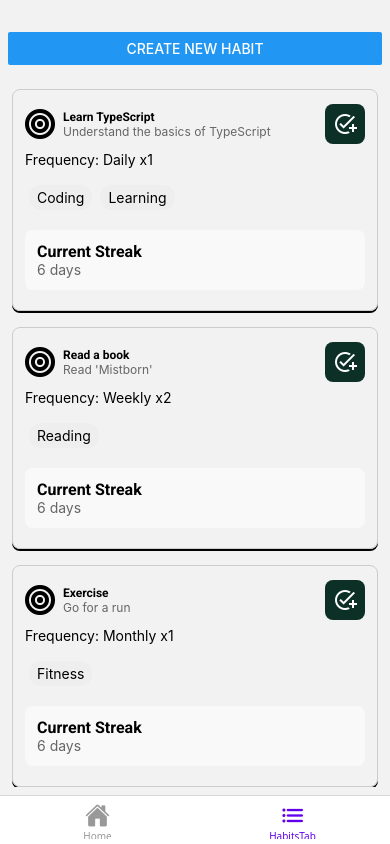
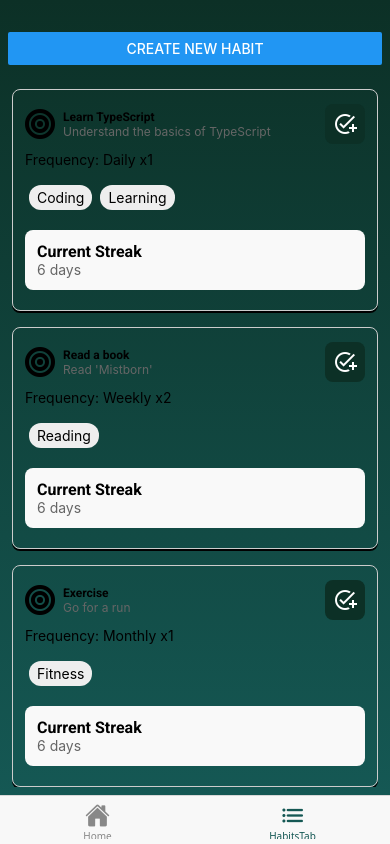
Before and after one commit to DiegoRojo99/Objexy, a React Native app: screen /HabitsTab in a window 390 px wide. Built offline with nearby package versions, Linux system fonts and the light colour scheme.

Commit message:
Add gradient to all screens

```diff
--- a/App.tsx
+++ b/App.tsx
@@ -7,6 +7,8 @@ import { createBottomTabNavigator } from '@react-navigation/bottom-tabs';
 import { Ionicons } from '@expo/vector-icons';
 import { Text, View } from 'react-native';
 import { StatusBar } from 'expo-status-bar';
+import { GradientBackground } from './components/bg/GradientBackground';
+import Colors from './lib/colors/Colors';
 
 const Stack = createNativeStackNavigator();
 const BottomTabs = createBottomTabNavigator();
@@ -19,10 +21,10 @@ export default function App() {
 
   const TabScreenOptions = {
     headerShown: false,
-    tabBarActiveTintColor: '#6200ee',
-    tabBarInactiveTintColor: '#999',
+    tabBarActiveTintColor: Colors.secondary,
+    tabBarInactiveTintColor: Colors.inactive,
     tabBarStyle: {
-      backgroundColor: '#fff',
+      backgroundColor: Colors.tabBackground,
       borderTopWidth: 1,
       elevation: 0,
       marginBottom: 0,
@@ -31,18 +33,15 @@ export default function App() {
 
   const commonScreenOptions = {
     headerShown: false,
-    contentStyle: {
-      paddingTop: 32,
-      paddingHorizontal: 8,
-      flex: 1,
-    },
   };
 
   function HomeScreen() {
     return (
-      <View style={{ flex: 1, justifyContent: 'center', alignItems: 'center' }}>
-        <Text>Home Screen</Text>
-      </View>
+      <GradientBackground>
+        <View style={{ flex: 1, justifyContent: 'center', alignItems: 'center' }}>
+          <Text style={{ color: Colors.text }}>Home Screen</Text>
+        </View>
+      </GradientBackground>
     )
   }
 
--- a/screens/HabitDetailsScreen.tsx
+++ b/screens/HabitDetailsScreen.tsx
@@ -2,22 +2,25 @@ import { View, Text, StyleSheet } from "react-native";
 import { sampleHabits } from "../data/sample";
 import TagList from "../components/tags/TagList";
 import HabitLogStreak from "../components/habits/logs/HabitLogStreak";
+import { GradientBackground } from "../components/bg/GradientBackground";
 
 export default function HabitDetailsScreen({ route, navigation }: { route: any, navigation: any }) {
   const { habitId } = route.params;
   const habit = sampleHabits.find(h => h.id === habitId);
 
   return (
+    <GradientBackground>
       <View style={styles.habitsContainer}>
-      {/* <Text style={styles.habitsTitle}>{habit?.name}</Text> */}
+        <Text style={styles.habitsTitle}>{habit?.name}</Text>
         <View style={styles.section}>
-        <Text>{habit?.description}</Text>
+          <Text style={styles.description}>{habit?.description}</Text>
           <TagList tags={habit?.tagIds || []} />
         </View>
         <View style={styles.section}>
           <HabitLogStreak logs={habit?.logs || []} />
         </View>
       </View>
+    </GradientBackground>
   );
 }
 
@@ -29,7 +32,8 @@ const styles = StyleSheet.create({
   habitsTitle: {
     fontSize: 24,
     fontFamily: 'Roboto-Bold',
-    marginTop: 8,
+    color: 'white',
+    marginTop: 16,
     paddingBottom: 8,
     marginBottom: 16,
     borderBottomWidth: 1,
@@ -37,6 +41,12 @@ const styles = StyleSheet.create({
     textAlign: 'center',
   },
   section: {
-    marginVertical: 16,
+    marginBottom: 16,
   },
+  description: {
+    fontSize: 16,
+    fontFamily: 'Roboto-Regular',
+    color: 'white',
+    marginTop: 8,
+  }
 });
--- a/screens/HabitsScreen.tsx
+++ b/screens/HabitsScreen.tsx
@@ -4,6 +4,7 @@ import { useState } from "react";
 import HabitInputModal from "../components/habits/HabitInputModal";
 import { HabitList } from "../components/habits/HabitList";
 import { Habit, HabitWithLogs } from "../lib/types/Habit";
+import { GradientBackground } from "../components/bg/GradientBackground";
 
 export default function HabitsScreen({  }) {
   const [modalIsVisible, setModalIsVisible] = useState(false);
@@ -15,11 +16,13 @@ export default function HabitsScreen({  }) {
   }
 
   return (
-    <View style={styles.habitsContainer}>
-      <HabitInputModal visible={modalIsVisible} onClose={() => setModalIsVisible(false)} onAddHabit={handleAddHabit} />
-      <Button title="Create new habit" onPress={() => setModalIsVisible(true)} />
-      <HabitList habits={habits} />
-    </View>
+    <GradientBackground>
+      <View style={styles.habitsContainer}>
+        <HabitInputModal visible={modalIsVisible} onClose={() => setModalIsVisible(false)} onAddHabit={handleAddHabit} />
+        <Button title="Create new habit" onPress={() => setModalIsVisible(true)} />
+        <HabitList habits={habits} />
+      </View>
+    </GradientBackground>
   );
 }
 
```
Lines whose indentation alone changed are shown as unchanged.
